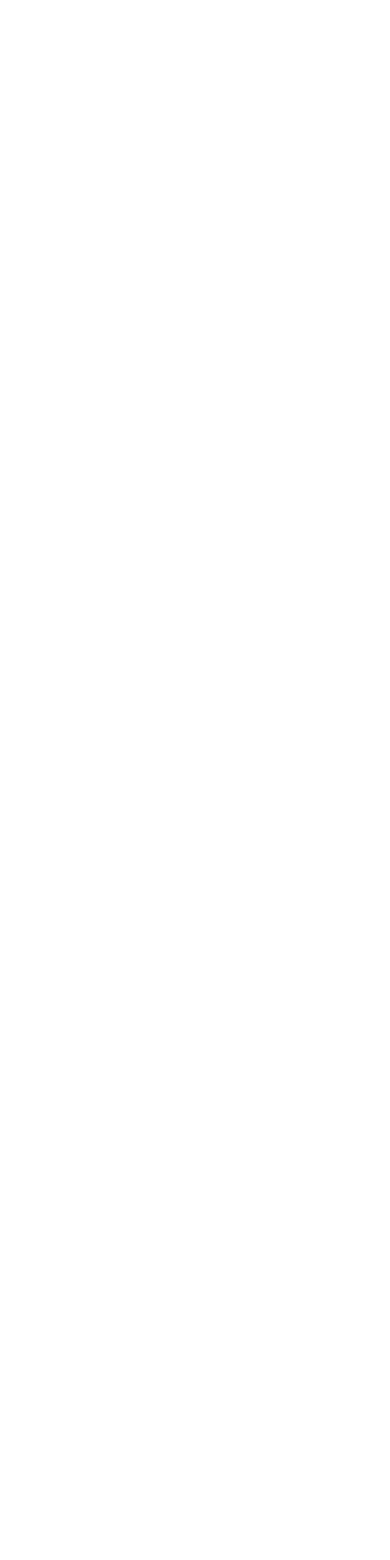
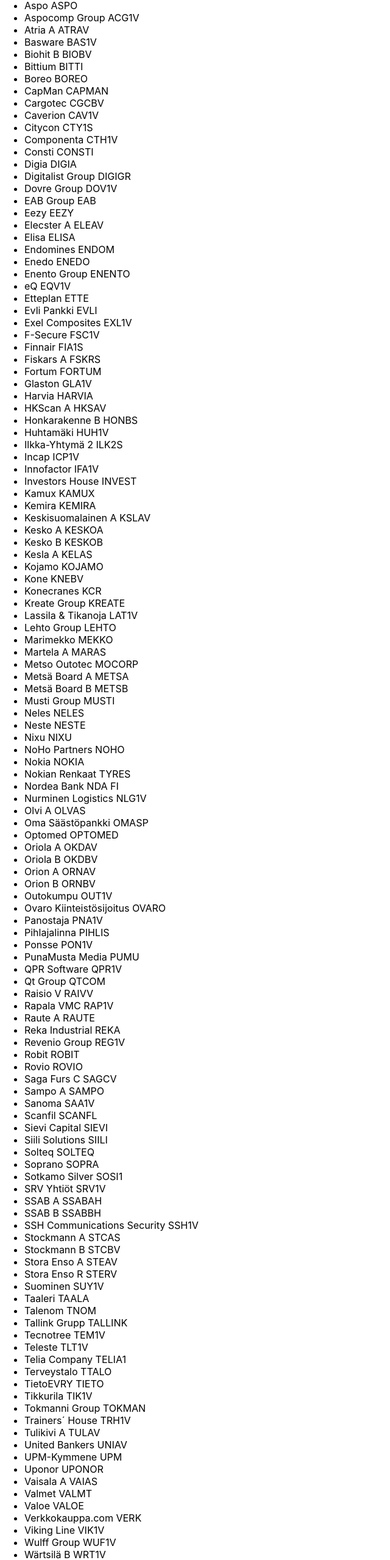
Before and after one commit to mule/trade_permission_proto, a Next.js app in the folder trade_permission/: page / in a window 1280 px wide. Shown: the part 239-2797 px from the top of the page at 61% size, without its empty margins (0-640 px from the left). Before the commit the page ends 800 px from the top, so only its background shows below. Built offline with nearby package versions, Linux system fonts and the light colour scheme.

Commit message:
List of companies loaded and displayed

```diff
--- a/trade_permission/pages/index.tsx
+++ b/trade_permission/pages/index.tsx
@@ -1,7 +1,24 @@
 import Link from 'next/link'
 import Layout from '../components/Layout'
+import { GetStaticProps, GetStaticPaths, GetServerSideProps } from 'next'
 
-const IndexPage = () => (
+export const getServerSideProps: GetServerSideProps = async (context) => {
+  const res = await fetch('http://localhost:3000/companies.json')
+  const data = await  res.json()
+
+  if (!data) {
+    return {
+      notFound: true,
+    }
+  }
+
+  return {
+    props: {companies: data}, // will be passed to the page component as props
+  }
+
+}
+
+const IndexPage = (props) => (
   <Layout title="Home | Next.js + TypeScript Example">
     <h1>Hello Next.js 👋</h1>
     <p>
@@ -9,6 +26,10 @@
         <a>About</a>
       </Link>
     </p>
+
+  <ul>
+   { props.companies.map( (company) => <li>{company.name} {company.ticker}</li>)}
+  </ul>
   </Layout>
 )
 
--- /dev/null
+++ b/trade_permission/public/companies.json
@@ -0,0 +1,546 @@
+[
+ {
+  "name": "Afarak Group",
+  "ticker": "AFAGR"
+ },
+ {
+  "name": "Aktia Pankki A",
+  "ticker": "AKTIA"
+ },
+ {
+  "name": "Alma Media",
+  "ticker": "ALMA"
+ },
+ {
+  "name": "Altia",
+  "ticker": "ALTIA"
+ },
+ {
+  "name": "Apetit",
+  "ticker": "APETIT"
+ },
+ {
+  "name": "Aspo",
+  "ticker": "ASPO"
+ },
+ {
+  "name": "Aspocomp Group",
+  "ticker": "ACG1V"
+ },
+ {
+  "name": "Atria A",
+  "ticker": "ATRAV"
+ },
+ {
+  "name": "Basware",
+  "ticker": "BAS1V"
+ },
+ {
+  "name": "Biohit B",
+  "ticker": "BIOBV"
+ },
+ {
+  "name": "Bittium",
+  "ticker": "BITTI"
+ },
+ {
+  "name": "Boreo",
+  "ticker": "BOREO"
+ },
+ {
+  "name": "CapMan",
+  "ticker": "CAPMAN"
+ },
+ {
+  "name": "Cargotec",
+  "ticker": "CGCBV"
+ },
+ {
+  "name": "Caverion",
+  "ticker": "CAV1V"
+ },
+ {
+  "name": "Citycon",
+  "ticker": "CTY1S"
+ },
+ {
+  "name": "Componenta",
+  "ticker": "CTH1V"
+ },
+ {
+  "name": "Consti",
+  "ticker": "CONSTI"
+ },
+ {
+  "name": "Digia",
+  "ticker": "DIGIA"
+ },
+ {
+  "name": "Digitalist Group",
+  "ticker": "DIGIGR"
+ },
+ {
+  "name": "Dovre Group",
+  "ticker": "DOV1V"
+ },
+ {
+  "name": "EAB Group",
+  "ticker": "EAB"
+ },
+ {
+  "name": "Eezy",
+  "ticker": "EEZY"
+ },
+ {
+  "name": "Elecster A",
+  "ticker": "ELEAV"
+ },
+ {
+  "name": "Elisa",
+  "ticker": "ELISA"
+ },
+ {
+  "name": "Endomines",
+  "ticker": "ENDOM"
+ },
+ {
+  "name": "Enedo",
+  "ticker": "ENEDO"
+ },
+ {
+  "name": "Enento Group",
+  "ticker": "ENENTO"
+ },
+ {
+  "name": "eQ",
+  "ticker": "EQV1V"
+ },
+ {
+  "name": "Etteplan",
+  "ticker": "ETTE"
+ },
+ {
+  "name": "Evli Pankki",
+  "ticker": "EVLI"
+ },
+ {
+  "name": "Exel Composites",
+  "ticker": "EXL1V"
+ },
+ {
+  "name": "F-Secure",
+  "ticker": "FSC1V"
+ },
+ {
+  "name": "Finnair",
+  "ticker": "FIA1S"
+ },
+ {
+  "name": "Fiskars A",
+  "ticker": "FSKRS"
+ },
+ {
+  "name": "Fortum",
+  "ticker": "FORTUM"
+ },
+ {
+  "name": "Glaston",
+  "ticker": "GLA1V"
+ },
+ {
+  "name": "Harvia",
+  "ticker": "HARVIA"
+ },
+ {
+  "name": "HKScan A",
+  "ticker": "HKSAV"
+ },
+ {
+  "name": "Honkarakenne B",
+  "ticker": "HONBS"
+ },
+ {
+  "name": "Huhtamäki",
+  "ticker": "HUH1V"
+ },
+ {
+  "name": "Ilkka-Yhtymä 2",
+  "ticker": "ILK2S"
+ },
+ {
+  "name": "Incap",
+  "ticker": "ICP1V"
+ },
+ {
+  "name": "Innofactor",
+  "ticker": "IFA1V"
+ },
+ {
+  "name": "Investors House",
+  "ticker": "INVEST"
+ },
+ {
+  "name": "Kamux",
+  "ticker": "KAMUX"
+ },
+ {
+  "name": "Kemira",
+  "ticker": "KEMIRA"
+ },
+ {
+  "name": "Keskisuomalainen A",
+  "ticker": "KSLAV"
+ },
+ {
+  "name": "Kesko A",
+  "ticker": "KESKOA"
+ },
+ {
+  "name": "Kesko B",
+  "ticker": "KESKOB"
+ },
+ {
+  "name": "Kesla A",
+  "ticker": "KELAS"
+ },
+ {
+  "name": "Kojamo",
+  "ticker": "KOJAMO"
+ },
+ {
+  "name": "Kone",
+  "ticker": "KNEBV"
+ },
+ {
+  "name": "Konecranes",
+  "ticker": "KCR"
+ },
+ {
+  "name": "Kreate Group",
+  "ticker": "KREATE"
+ },
+ {
+  "name": "Lassila \u0026 Tikanoja",
+  "ticker": "LAT1V"
+ },
+ {
+  "name": "Lehto Group",
+  "ticker": "LEHTO"
+ },
+ {
+  "name": "Marimekko",
+  "ticker": "MEKKO"
+ },
+ {
+  "name": "Martela A",
+  "ticker": "MARAS"
+ },
+ {
+  "name": "Metso Outotec",
+  "ticker": "MOCORP"
+ },
+ {
+  "name": "Metsä Board A",
+  "ticker": "METSA"
+ },
+ {
+  "name": "Metsä Board B",
+  "ticker": "METSB"
+ },
+ {
+  "name": "Musti Group",
+  "ticker": "MUSTI"
+ },
+ {
+  "name": "Neles",
+  "ticker": "NELES"
+ },
+ {
+  "name": "Neste",
+  "ticker": "NESTE"
+ },
+ {
+  "name": "Nixu",
+  "ticker": "NIXU"
+ },
+ {
+  "name": "NoHo Partners",
+  "ticker": "NOHO"
+ },
+ {
+  "name": "Nokia",
+  "ticker": "NOKIA"
+ },
+ {
+  "name": "Nokian Renkaat",
+  "ticker": "TYRES"
+ },
+ {
+  "name": "Nordea Bank",
+  "ticker": "NDA FI"
+ },
+ {
+  "name": "Nurminen Logistics",
+  "ticker": "NLG1V"
+ },
+ {
+  "name": "Olvi A",
+  "ticker": "OLVAS"
+ },
+ {
+  "name": "Oma Säästöpankki",
+  "ticker": "OMASP"
+ },
+ {
+  "name": "Optomed",
+  "ticker": "OPTOMED"
+ },
+ {
+  "name": "Oriola A",
+  "ticker": "OKDAV"
+ },
+ {
+  "name": "Oriola B",
+  "ticker": "OKDBV"
+ },
+ {
+  "name": "Orion A",
+  "ticker": "ORNAV"
+ },
+ {
+  "name": "Orion B",
+  "ticker": "ORNBV"
+ },
+ {
+  "name": "Outokumpu",
+  "ticker": "OUT1V"
+ },
+ {
+  "name": "Ovaro Kiinteistösijoitus",
+  "ticker": "OVARO"
+ },
+ {
+  "name": "Panostaja",
+  "ticker": "PNA1V"
+ },
+ {
+  "name": "Pihlajalinna",
+  "ticker": "PIHLIS"
+ },
+ {
+  "name": "Ponsse",
+  "ticker": "PON1V"
+ },
+ {
+  "name": "PunaMusta Media",
+  "ticker": "PUMU"
+ },
+ {
+  "name": "QPR Software",
+  "ticker": "QPR1V"
+ },
+ {
+  "name": "Qt Group",
+  "ticker": "QTCOM"
+ },
+ {
+  "name": "Raisio V",
+  "ticker": "RAIVV"
+ },
+ {
+  "name": "Rapala VMC",
+  "ticker": "RAP1V"
+ },
+ {
+  "name": "Raute A",
+  "ticker": "RAUTE"
+ },
+ {
+  "name": "Reka Industrial",
+  "ticker": "REKA"
+ },
+ {
+  "name": "Revenio Group",
+  "ticker": "REG1V"
+ },
+ {
+  "name": "Robit",
+  "ticker": "ROBIT"
+ },
+ {
+  "name": "Rovio",
+  "ticker": "ROVIO"
+ },
+ {
+  "name": "Saga Furs C",
+  "ticker": "SAGCV"
+ },
+ {
+  "name": "Sampo A",
+  "ticker": "SAMPO"
+ },
+ {
+  "name": "Sanoma",
+  "ticker": "SAA1V"
+ },
+ {
+  "name": "Scanfil",
+  "ticker": "SCANFL"
+ },
+ {
+  "name": "Sievi Capital",
+  "ticker": "SIEVI"
+ },
+ {
+  "name": "Siili Solutions",
+  "ticker": "SIILI"
+ },
+ {
+  "name": "Solteq",
+  "ticker": "SOLTEQ"
+ },
+ {
+  "name": "Soprano",
+  "ticker": "SOPRA"
+ },
+ {
+  "name": "Sotkamo Silver",
+  "ticker": "SOSI1"
+ },
+ {
+  "name": "SRV Yhtiöt",
+  "ticker": "SRV1V"
+ },
+ {
+  "name": "SSAB A",
+  "ticker": "SSABAH"
+ },
+ {
+  "name": "SSAB B",
+  "ticker": "SSABBH"
+ },
+ {
+  "name": "SSH Communications Security",
+  "ticker": "SSH1V"
+ },
+ {
+  "name": "Stockmann A",
+  "ticker": "STCAS"
+ },
+ {
+  "name": "Stockmann B",
+  "ticker": "STCBV"
+ },
+ {
+  "name": "Stora Enso A",
+  "ticker": "STEAV"
+ },
+ {
+  "name": "Stora Enso R",
+  "ticker": "STERV"
+ },
+ {
+  "name": "Suominen",
+  "ticker": "SUY1V"
+ },
+ {
+  "name": "Taaleri",
+  "ticker": "TAALA"
+ },
+ {
+  "name": "Talenom",
+  "ticker": "TNOM"
+ },
+ {
+  "name": "Tallink Grupp",
+  "ticker": "TALLINK"
+ },
+ {
+  "name": "Tecnotree",
+  "ticker": "TEM1V"
+ },
+ {
+  "name": "Teleste",
+  "ticker": "TLT1V"
+ },
+ {
+  "name": "Telia Company",
+  "ticker": "TELIA1"
+ },
+ {
+  "name": "Terveystalo",
+  "ticker": "TTALO"
+ },
+ {
+  "name": "TietoEVRY",
+  "ticker": "TIETO"
+ },
+ {
+  "name": "Tikkurila",
+  "ticker": "TIK1V"
+ },
+ {
+  "name": "Tokmanni Group",
+  "ticker": "TOKMAN"
+ },
+ {
+  "name": "Trainers´ House",
+  "ticker": "TRH1V"
+ },
+ {
+  "name": "Tulikivi A",
+  "ticker": "TULAV"
+ },
+ {
+  "name": "United Bankers",
+  "ticker": "UNIAV"
+ },
+ {
+  "name": "UPM-Kymmene",
+  "ticker": "UPM"
+ },
+ {
+  "name": "Uponor",
+  "ticker": "UPONOR"
+ },
+ {
+  "name": "Vaisala A",
+  "ticker": "VAIAS"
+ },
+ {
+  "name": "Valmet",
+  "ticker": "VALMT"
+ },
+ {
+  "name": "Valoe",
+  "ticker": "VALOE"
+ },
+ {
+  "name": "Verkkokauppa.com",
+  "ticker": "VERK"
+ },
+ {
+  "name": "Viking Line",
+  "ticker": "VIK1V"
+ },
+ {
+  "name": "Wulff Group",
+  "ticker": "WUF1V"
+ },
+ {
+  "name": "Wärtsilä B",
+  "ticker": "WRT1V"
+ },
+ {
+  "name": "YIT",
+  "ticker": "YIT"
+ },
+ {
+  "name": "Ålandsbanken A",
+  "ticker": "ALBAV"
+ },
+ {
+  "name": "Ålandsbanken B",
+  "ticker": "ALBBV"
+ }
+]
```
